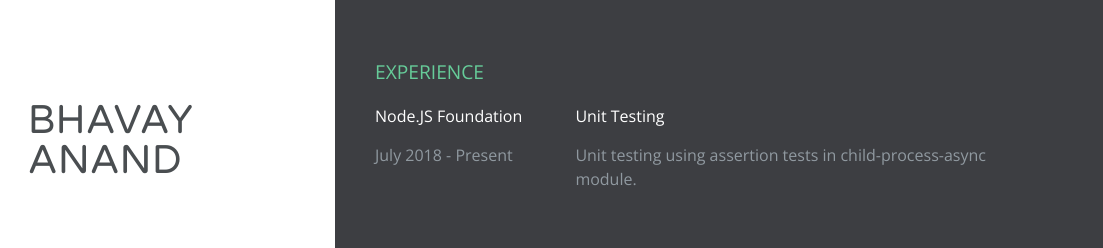
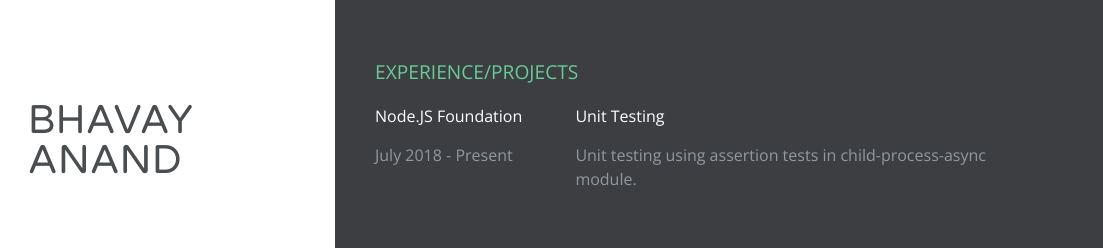
Before and after one commit to bhavayAnand9/bhavayAnand9, a plain HTML site: page index.html in a window 1280 px wide. Shown: the top 248 px of the page, 177-1280 px from the left. Drawn offline with nearby package versions, Linux system fonts and the light colour scheme; files that its build step writes are made by us from their sources.

Commit message:
minute change

```diff
--- a/index.html
+++ b/index.html
@@ -91,7 +91,7 @@
 
   <section class="experience section-padding">
   	<div class="container">
-  		<h3 class="experience-title">Experience</h3>
+  		<h3 class="experience-title">Experience/Projects</h3>
 
       <div class="experience-wrapper">
       	<div class="company-wrapper clearfix">
```
